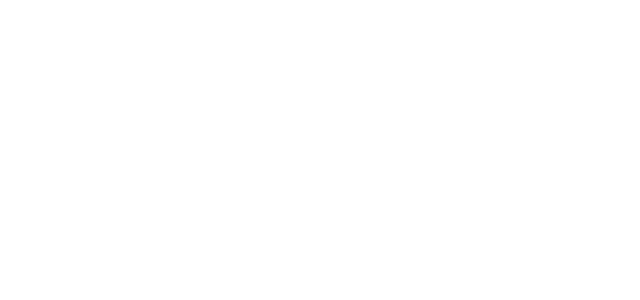
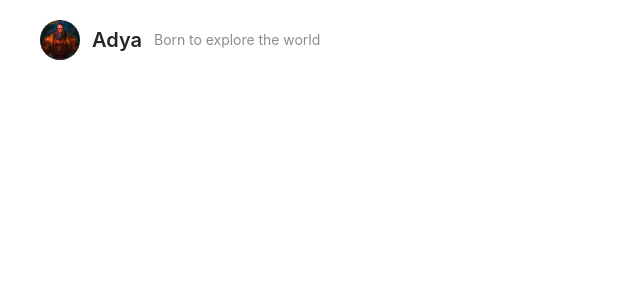
Before and after one commit to SkillGradeup/learning-hub-2.0, a React (Create React App) app in the folder user-management-app/uma-client/: page / in a window 1280 px wide. Shown: the top 300 px of the page, without its empty margins (0-640 px from the left). Built offline with nearby package versions, Linux system fonts and the light colour scheme.

Commit message:
#14 added avatar

```diff
--- a/user-management-app/uma-client/src/App.js
+++ b/user-management-app/uma-client/src/App.js
@@ -1,5 +1,11 @@
+import AppHeader from "./component/Header/AppHeader";
+
 function App() {
-  return <div className="App"></div>;
+  return (
+    <div className="container">
+      <AppHeader />
+    </div>
+  );
 }
 
 export default App;
--- /dev/null
+++ b/user-management-app/uma-client/src/component/Header/AppHeader.jsx
@@ -0,0 +1,14 @@
+import React from 'react';
+import { PageHeader } from 'antd';
+const AppHeader = () => {
+  return (
+    <PageHeader
+      className="w-full"
+      title="Adya"
+      subTitle="Born to explore the world"
+      avatar={{ src: 'images/hanuman.jpg', size:'large' }}
+    />
+  );
+};
+
+export default AppHeader;
```
Also changed, not shown: user-management-app/uma-client/public/images/hanuman.jpg (added).
